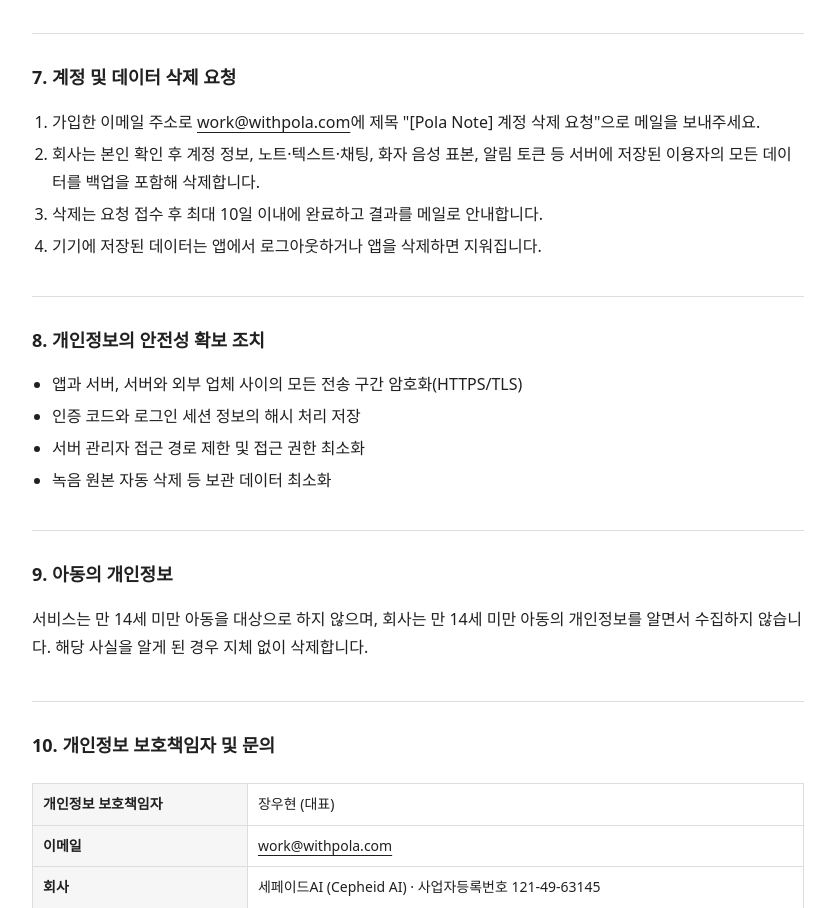
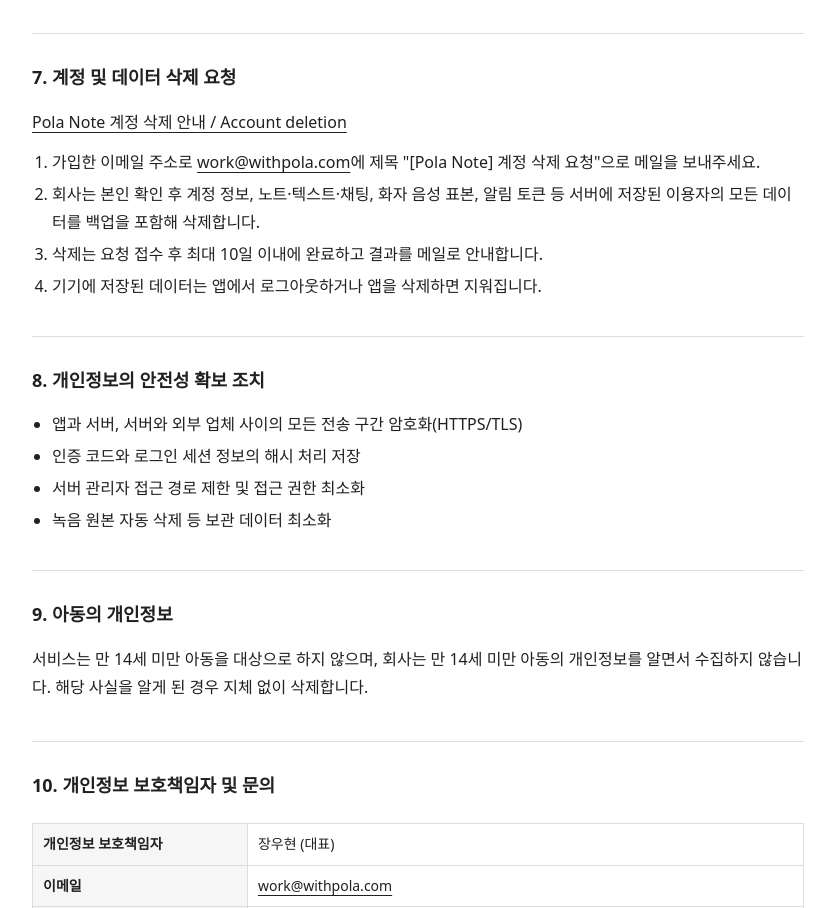
Before and after one commit to starboard03/cepheid-ai-website, a plain HTML site: page privacy/index.html in a window 1280 px wide. Shown: the part 4426-5334 px from the top of the page, without its empty margins (222-1057 px from the left). Drawn offline with Linux system fonts and the light colour scheme.

Commit message:
Link the existing privacy deletion section to the Pola Note page

```diff
--- a/privacy/index.html
+++ b/privacy/index.html
@@ -126,6 +126,7 @@
 
 <section id="delete-account">
 <h2>7. 계정 및 데이터 삭제 요청</h2>
+<p><a href="https://note.withpola.com/delete-account/">Pola Note 계정 삭제 안내 / Account deletion</a></p>
 <ol>
 <li>가입한 이메일 주소로 <a href="mailto:work@withpola.com?subject=%5BPola%20Note%5D%20%EA%B3%84%EC%A0%95%20%EC%82%AD%EC%A0%9C%20%EC%9A%94%EC%B2%AD">work@withpola.com</a>에 제목 "[Pola Note] 계정 삭제 요청"으로 메일을 보내주세요.</li>
 <li>회사는 본인 확인 후 계정 정보, 노트·텍스트·채팅, 화자 음성 표본, 알림 토큰 등 서버에 저장된 이용자의 모든 데이터를 백업을 포함해 삭제합니다.</li>
```
